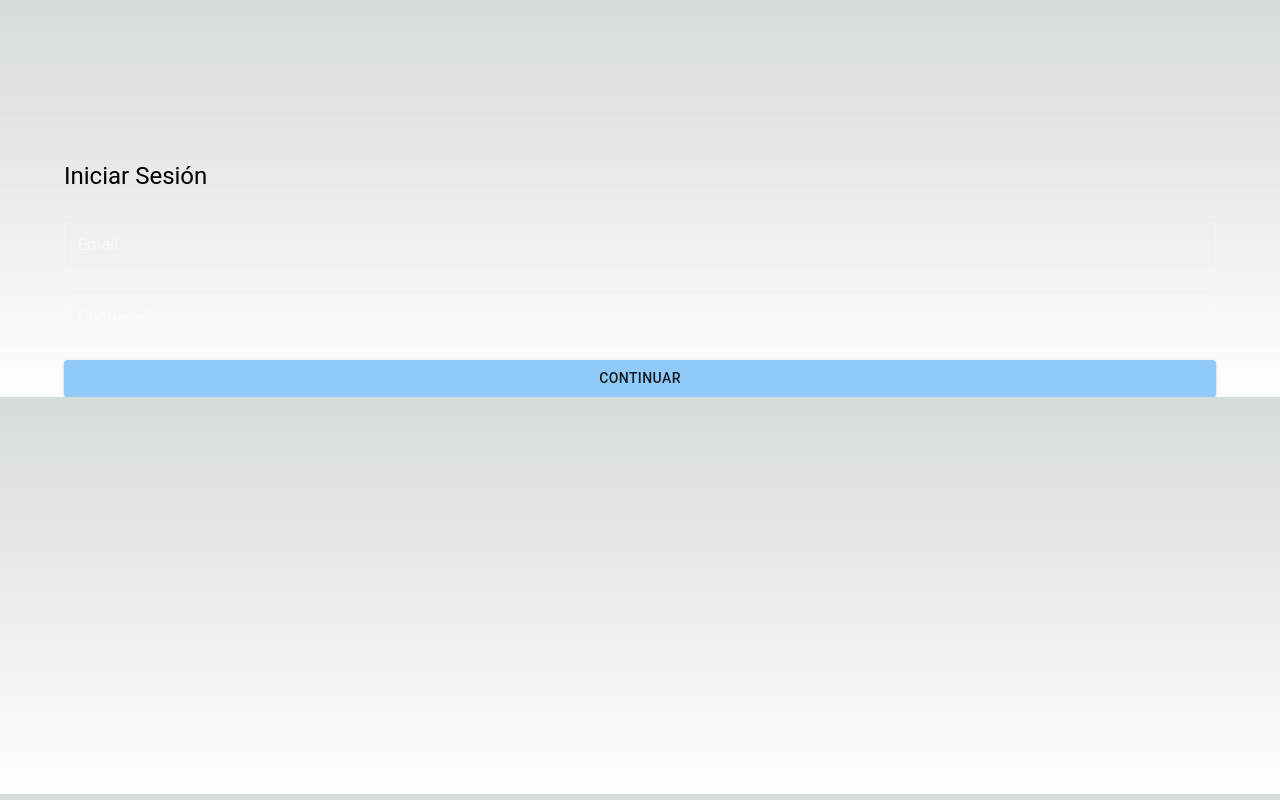
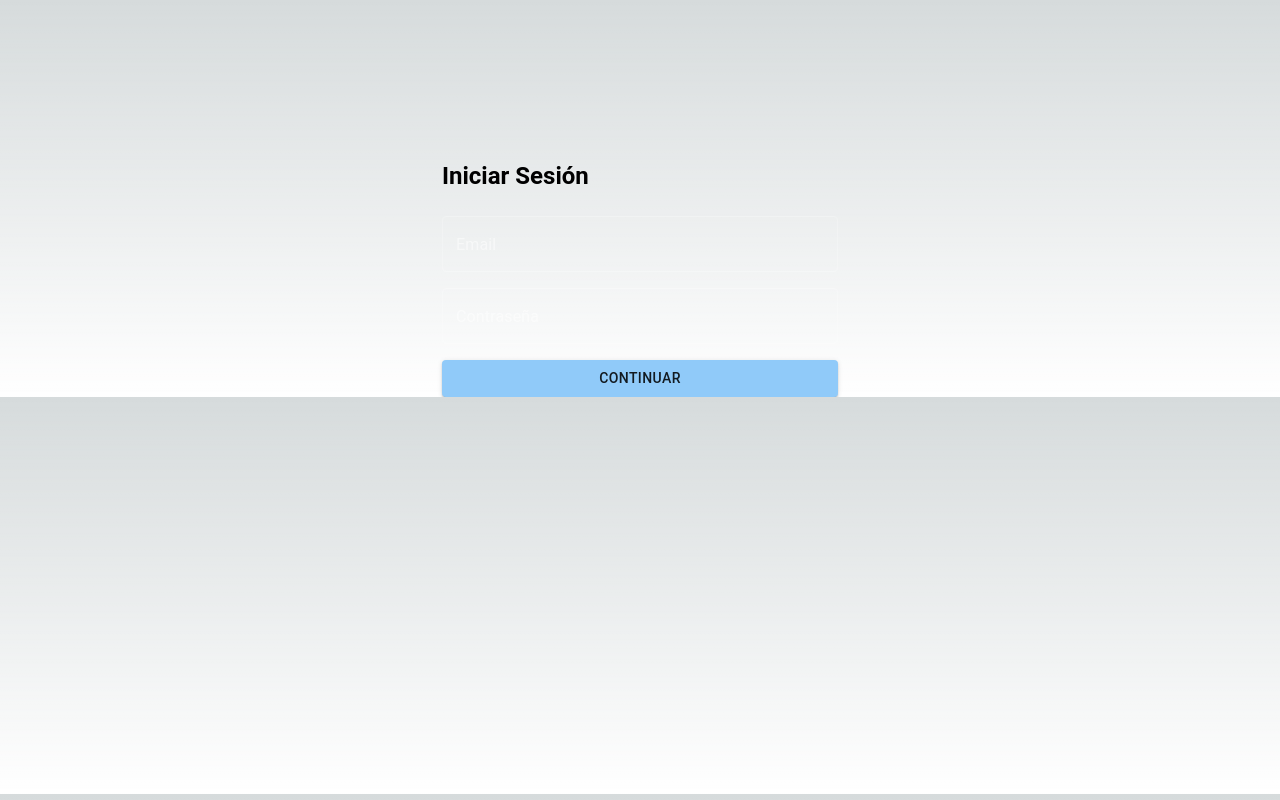
Before and after one commit to joackob/etec-inventarios, a Next.js app: page /login in a window 1280 px wide. Built offline with nearby package versions, Linux system fonts and the light colour scheme.

Commit message:
comportamiento del formulario planteado

```diff
--- /dev/null
+++ b/app/login/components/FormLogin.tsx
@@ -0,0 +1,59 @@
+"use client";
+
+import { Button, Container, Stack, TextField, Typography } from "@mui/material";
+import { useRef } from "react";
+
+export type FormCompletedEventProps = Readonly<{
+  email: string;
+  password: string;
+}>;
+
+export type FormCompletedEvent = (event: FormCompletedEventProps) => void;
+
+const FormLogin = ({ onCompleted }: { onCompleted: FormCompletedEvent }) => {
+  const emailRef = useRef<HTMLInputElement>(null);
+  const passwordRef = useRef<HTMLInputElement>(null);
+  const handleSubmit = () => {
+    onCompleted({
+      email: emailRef.current?.value || "",
+      password: passwordRef.current?.value || "",
+    });
+  };
+
+  return (
+    <Container maxWidth="xs">
+      <Stack marginTop={"20vh"} spacing={"24px"}>
+        <Typography
+          variant="h5"
+          sx={{
+            textTransform: "capitalize",
+            fontWeight: "bold",
+          }}
+        >
+          iniciar sesión
+        </Typography>
+        <Stack spacing={"16px"}>
+          <TextField
+            type="email"
+            variant="outlined"
+            id="email-field"
+            placeholder="Email"
+            inputRef={emailRef}
+          />
+          <TextField
+            type="password"
+            variant="outlined"
+            id="password-field"
+            placeholder="Contraseña"
+            inputRef={passwordRef}
+          />
+          <Button variant="contained" onClick={handleSubmit}>
+            continuar
+          </Button>
+        </Stack>
+      </Stack>
+    </Container>
+  );
+};
+
+export default FormLogin;
--- a/app/login/page.tsx
+++ b/app/login/page.tsx
@@ -1,36 +1,14 @@
-import { Button, Container, Stack, TextField, Typography } from "@mui/material";
-import React from "react";
+"use client";
 
-const page = () => {
-  return (
-    <Container>
-      <Stack marginTop={"20vh"} spacing={"24px"}>
-        <Typography
-          variant="h5"
-          sx={{
-            textTransform: "capitalize",
-          }}
-        >
-          iniciar sesión
-        </Typography>
-        <Stack spacing={"16px"}>
-          <TextField
-            type="email"
-            variant="outlined"
-            id="email-field"
-            placeholder="Email"
-          />
-          <TextField
-            type="password"
-            variant="outlined"
-            id="email-field"
-            placeholder="Contraseña"
-          />
-          <Button variant="contained">continuar</Button>
-        </Stack>
-      </Stack>
-    </Container>
-  );
+import FormLogin, { FormCompletedEvent } from "./components/FormLogin";
+
+const Page = () => {
+  const handleCompleted: FormCompletedEvent = (event) => {
+    console.log(event);
+
+    return;
+  };
+  return <FormLogin onCompleted={handleCompleted} />;
 };
 
-export default page;
+export default Page;
```
Also changed, not shown: 1 other file (tests, documents, lock files or other folders).
